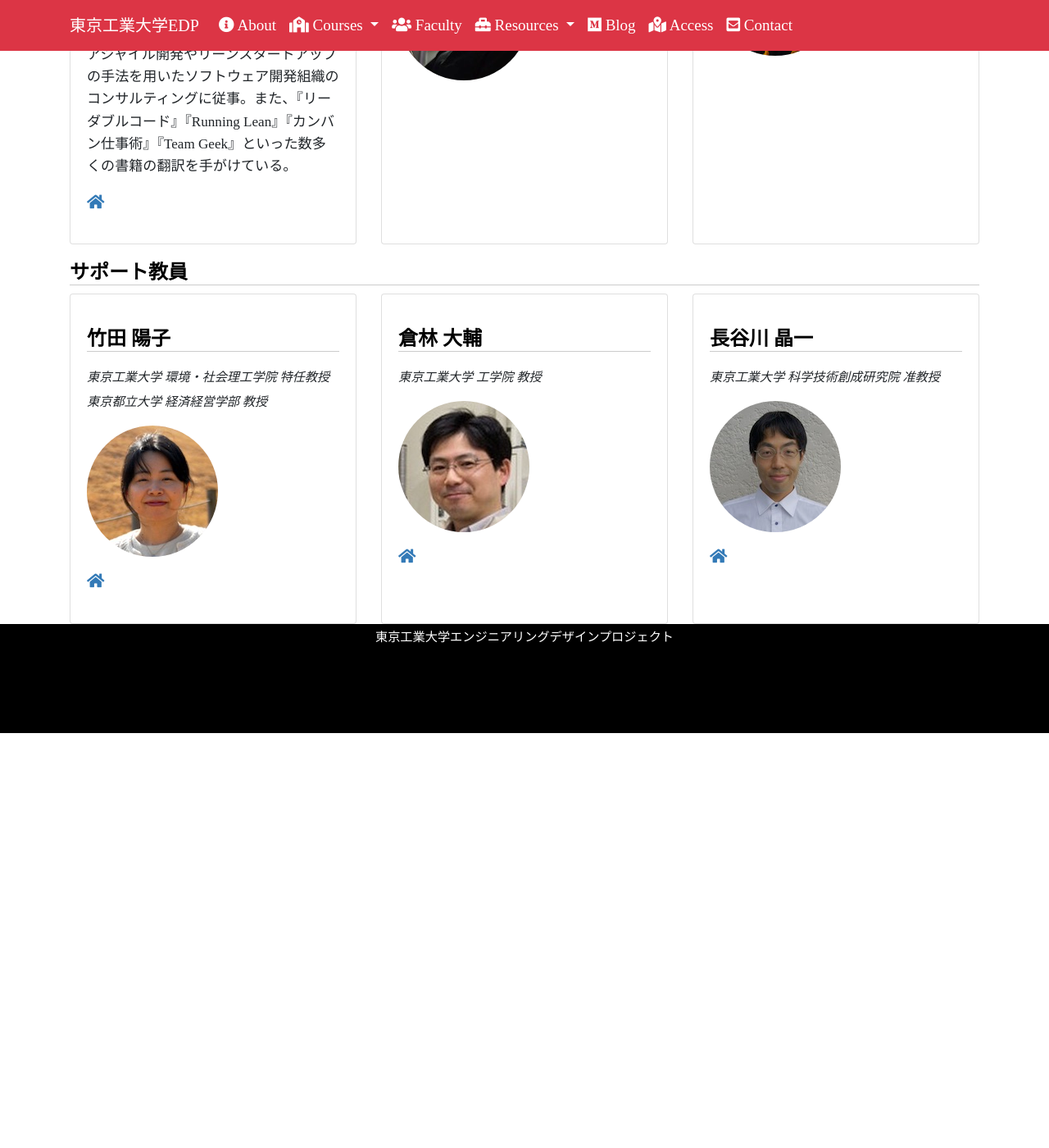
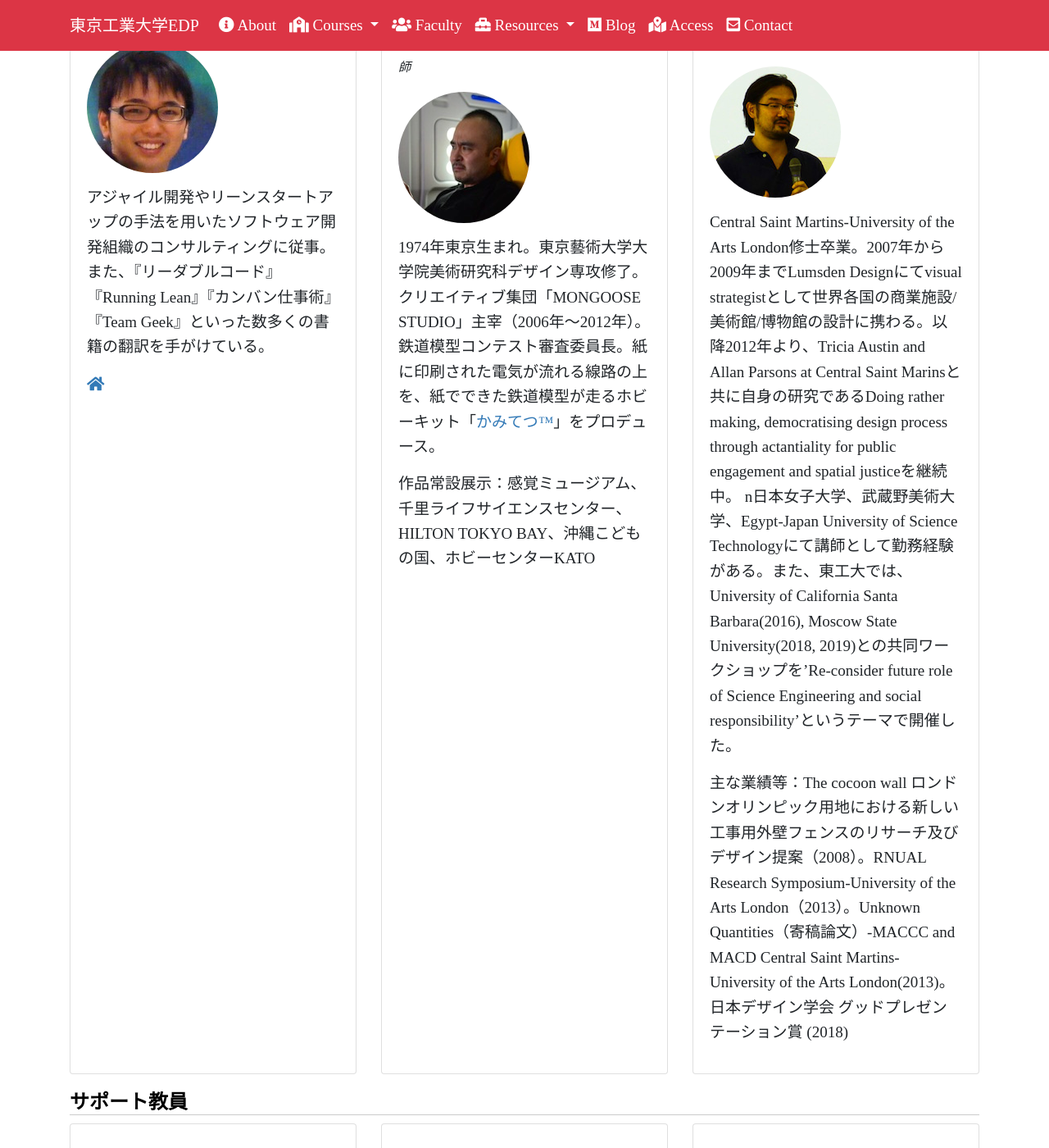
Before and after one commit to titech-edp/titech-edp.github.io, a Jekyll site: the page built from faculty-team/index.md, in a window 1280 px wide and 1400 px high, scrolled down 2696 px. Shown: the whole window at 82% size. Built offline with Jekyll 4.4.1, drawn with Linux system fonts in a browser that asks for light colours; nearby versions of some CDN libraries; library files that are not in the unit come from our copies; before the commit the page ends 3590 px from its top, so only the background shows below that.

Commit message:
Update profiles

```diff
--- a/_data/faculty-sa.yml
+++ b/_data/faculty-sa.yml
@@ -12,7 +12,7 @@
     - "東京藝術大学 美術学部デザイン科 非常勤講師"
   url: ""
   photo: "yagisawa.jpg"
-  profile: ""
+  profile: "1974年東京生まれ。東京藝術大学大学院美術研究科デザイン専攻修了。クリエイティブ集団「MONGOOSE STUDIO」主宰（2006年～2012年）。鉄道模型コンテスト審査委員長。紙に印刷された電気が流れる線路の上を、紙でできた鉄道模型が走るホビーキット「[かみてつ™](https://www.kamitetsu.net/)」をプロデュース。\n\n作品常設展示：感覚ミュージアム、千里ライフサイエンスセンター、HILTON TOKYO BAY、沖縄こどもの国、ホビーセンターKATO"
 
 - name: "照井 亮"
   title:
@@ -20,4 +20,4 @@
     - "Central Saint Martins 研究員"
   url: ""
   photo: "terui.jpg"
-  profile: ""
+  profile: "Central Saint Martins-University of the Arts London修士卒業。2007年から2009年までLumsden Designにてvisual strategistとして世界各国の商業施設/美術館/博物館の設計に携わる。以降2012年より、Tricia Austin and Allan Parsons at Central Saint Marinsと共に自身の研究であるDoing rather making, democratising design process through actantiality for public engagement and spatial justiceを継続中。\nn日本女子大学、武蔵野美術大学、Egypt-Japan University of Science Technologyにて講師として勤務経験がある。また、東工大では、University of California Santa Barbara(2016), Moscow State University(2018, 2019)との共同ワークショップを'Re-consider future role of Science Engineering and social responsibility’というテーマで開催した。\n\n主な業績等：The cocoon wall ロンドンオリンピック用地における新しい工事用外壁フェンスのリサーチ及びデザイン提案（2008）。RNUAL Research Symposium-University of the Arts London（2013）。Unknown Quantities（寄稿論文）-MACCC and MACD Central Saint Martins-University of the Arts London(2013)。日本デザイン学会 グッドプレゼンテーション賞 (2018)"
--- a/faculty-team/index.md
+++ b/faculty-team/index.md
@@ -12,7 +12,7 @@ title: 教員チームの紹介
   <h2>{{ f.name }}</h2>
   <p>{% for t in f.title %}<span style="font-size: 0.8em;"><em>{{t}}</em></span><br />{% endfor %}</p>
   <img src="/images/faculty/{{ f.photo }}" alt="{{ f.name }}" class="media-object rounded-circle">
-  <p style="font-size: 0.9em;">{{ f.profile }}</p>
+  <p style="font-size: 0.9em;">{{ f.profile | markdownify}}</p>
   {% if f.url != "" %}
   <p><a href="{{ f.url }}"><i class="fas fa-home"></i></a></p>
   {% endif %}
@@ -34,7 +34,7 @@ title: 教員チームの紹介
   <h2>{{ f.name }}</h2>
   <p>{% for t in f.title %}<span style="font-size: 0.8em;"><em>{{t}}</em></span><br />{% endfor %}</p>
   <img src="/images/faculty/{{ f.photo }}" alt="{{ f.name }}" class="media-object rounded-circle">
-  <p style="font-size: 0.9em;">{{ f.profile }}</p>
+  <p style="font-size: 0.9em;">{{ f.profile | markdownify}}</p>
   {% if f.url != "" %}
   <p><a href="{{ f.url }}"><i class="fas fa-home"></i></a></p>
   {% endif %}
@@ -56,7 +56,7 @@ title: 教員チームの紹介
   <h2>{{ f.name }}</h2>
   <p>{% for t in f.title %}<span style="font-size: 0.8em;"><em>{{t}}</em></span><br />{% endfor %}</p>
   <img src="/images/faculty/{{ f.photo }}" alt="{{ f.name }}" class="media-object rounded-circle">
-  <p style="font-size: 0.9em;">{{ f.profile }}</p>
+  <p style="font-size: 0.9em;">{{ f.profile | markdownify}}</p>
   {% if f.url != "" %}
   <p><a href="{{ f.url }}"><i class="fas fa-home"></i></a></p>
   {% endif %}
```
